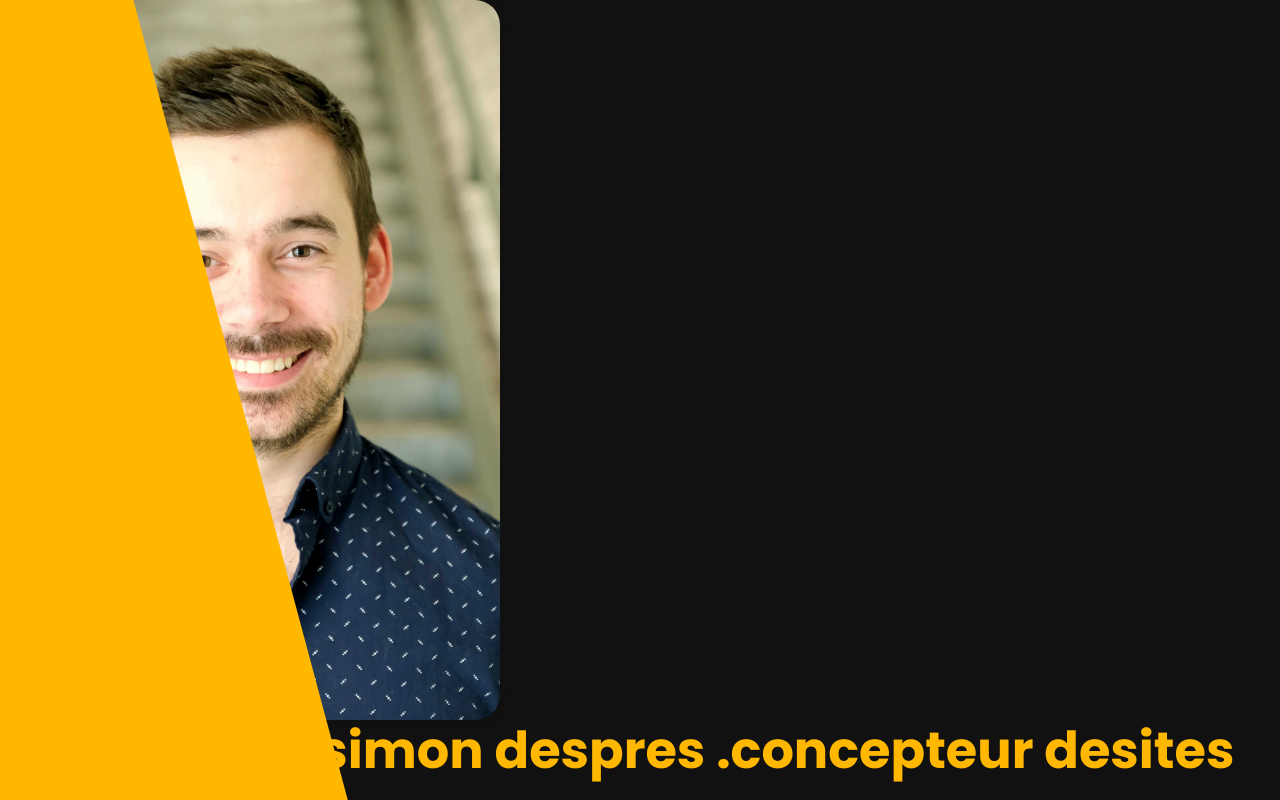
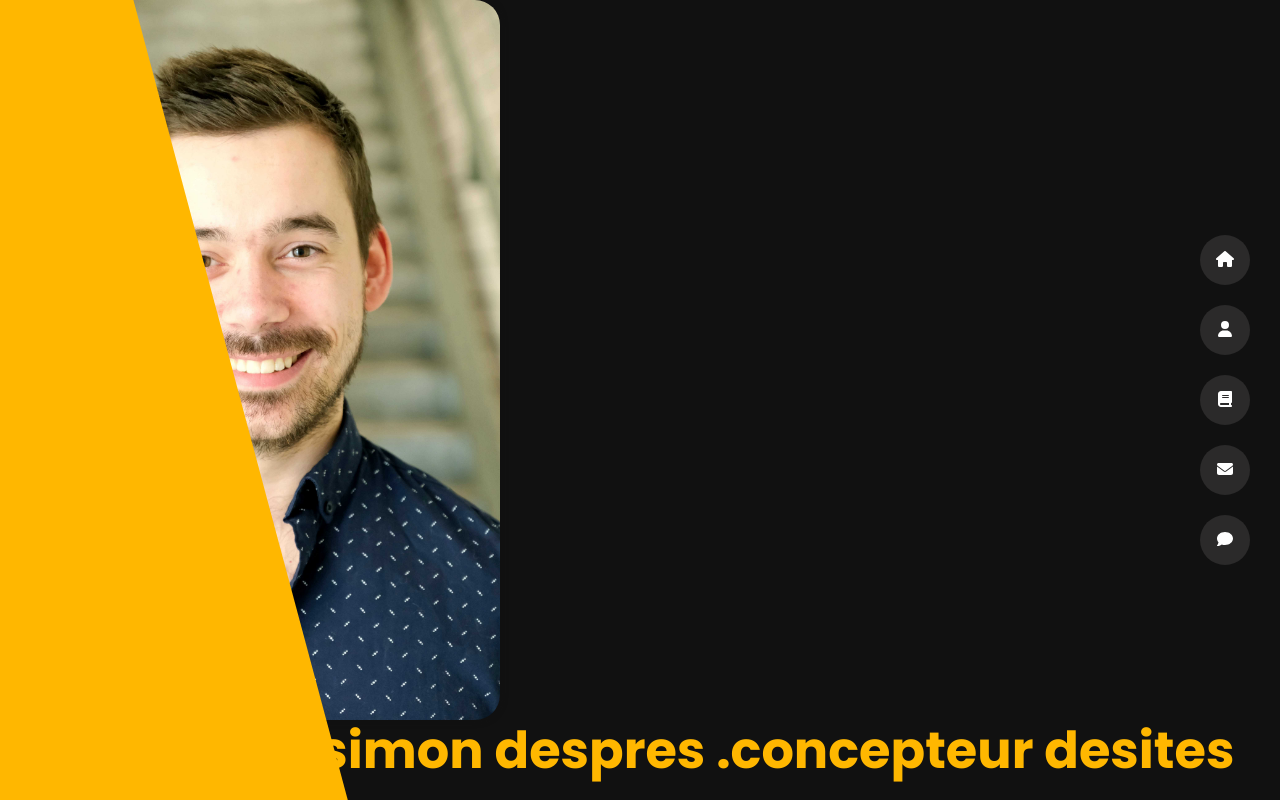
Before and after one commit to PilcodeurDev/Porte-folio, a React (Vite) app: page / in a window 1280 px wide. Shown: the top 800 px of the page. Built offline with nearby package versions, Linux system fonts and the light colour scheme.

Commit message:
navbar dynamique entre les pages

```diff
--- /dev/null
+++ b/src/components/Navbar.jsx
@@ -0,0 +1,67 @@
+/* eslint-disable react/no-unescaped-entities */
+/**
+ * The external imports
+ */
+import { Link } from "react-router-dom";
+import { FontAwesomeIcon } from "@fortawesome/react-fontawesome";
+import {
+  faHouse,
+  faUser,
+  faBook,
+  faEnvelope,
+  faComment,
+} from "@fortawesome/free-solid-svg-icons";
+
+/**
+ * The internal imports
+ */
+const pagesArray = [
+  {
+    id: 1,
+    path: "/home",
+    text: "Acceuil",
+    icon: faHouse,
+  },
+  {
+    id: 2,
+    path: "/about",
+    text: "A Propos",
+    icon: faUser,
+  },
+  {
+    id: 3,
+    path: "/portefolio",
+    text: "Portefolio",
+    icon: faBook,
+  },
+  {
+    id: 4,
+    path: "/contact",
+    text: "Contact",
+    icon: faEnvelope,
+  },
+  {
+    id: 5,
+    path: "/blog",
+    text: "Blog",
+    icon: faComment,
+  },
+];
+
+function Navbar() {
+  return (
+    <div className="nav">
+      <ul className="icon-menu">
+        {pagesArray.map((page) => (
+          <li className="icon-box" key={page.id}>
+            <Link to={page.path} className="flex justify-center items-center">
+              <FontAwesomeIcon icon={page.icon} className="text-lg" />
+              <h2>{page.text}</h2>
+            </Link>
+          </li>
+        ))}
+      </ul>
+    </div>
+  );
+}
+export default Navbar;
--- a/src/components/pages/Home.jsx
+++ b/src/components/pages/Home.jsx
@@ -6,10 +6,10 @@ import { Link } from "react-router-dom";
 import { FontAwesomeIcon } from "@fortawesome/react-fontawesome";
 import { faArrowRight } from "@fortawesome/free-solid-svg-icons";
 
-
 /**
  * The internal imports
- */
+*/
+import Navbar from "../Navbar";
 
 
 export default function Home() {
@@ -45,8 +45,8 @@ export default function Home() {
               </Link>
             </div>
           </div>
+          <Navbar />
         </div>
-        <button className="absolute right-5 top-5"></button>
       </div>
     </>
   );
--- a/src/index.css
+++ b/src/index.css
@@ -115,3 +115,63 @@ body {
   justify-content: center;
   align-items: center;
 }
+
+.nav {
+  position: fixed;
+  right: 30px;
+  display: flex;
+  align-items: center;
+  top: 50%;
+  transform: translateY(-50%);
+  /* opacity: 1; */
+
+}
+
+.icon-box{
+  width: 50px;
+  height: 50px;
+  position: relative;
+  display: flex;
+  align-items: center;
+  justify-content: center;
+  margin: 20px 0;
+  border-radius: 50%;
+  background-color: #2B2A2A;
+  cursor: pointer;
+  transition: .4s;
+  /* list-style: none; */
+}
+
+.icon-box:hover {
+  background-color: var(--main-color);
+}
+
+.icon-box a {
+  /* position: absolute; */
+}
+
+.icon-box h2 {
+  margin: 0;
+  padding: 0 25px 0 30px;
+  height: 50px;
+  z-index: -1;
+  position: absolute;
+  top: 0;
+  right: 0;
+  white-space: nowrap;
+  opacity: 0;
+  line-height: 50px;
+  border-radius: 30px;
+  text-transform: uppercase;
+  transition: all .3s;
+  font-weight: 500;
+}
+
+.icon-box:hover h2, .icon-box h2:hover {
+    opacity: 1;
+    right: 27px;
+    margin: 0;
+    text-align: center;
+    border-radius: 30px 0 0 30px;
+    background: var(--main-color);
+}
```
